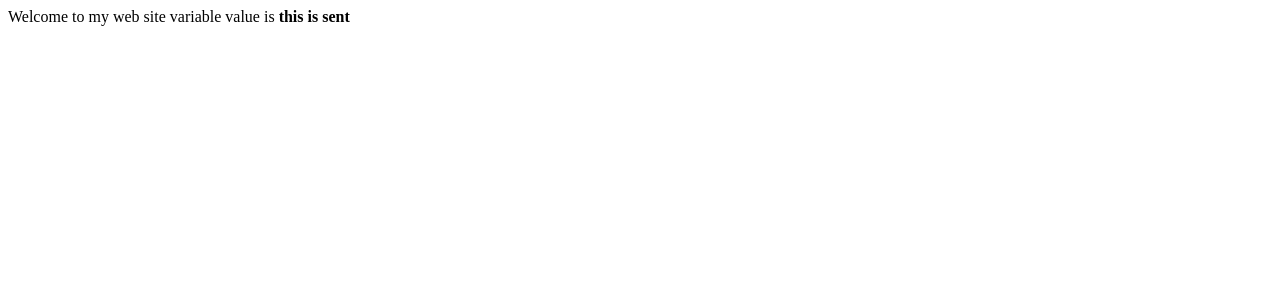
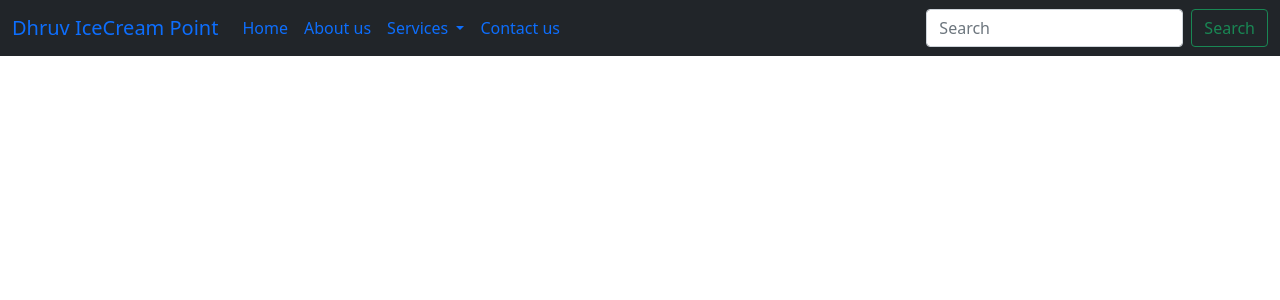
Before and after one commit to DhruvRathod7/Dhruvpython, a Django app: page / in a window 1280 px wide. Shown: the top 300 px of the page. Run offline with Django 4.2, Linux system fonts and the light colour scheme.

Commit message:
implement adminpanel  and bootstrap

```diff
--- a/Django/Dhruv/templates/index.html
+++ b/Django/Dhruv/templates/index.html
@@ -1,12 +1,64 @@
-<!DOCTYPE html>
+<!doctype html>
 <html lang="en">
-<head>
-    <meta charset="UTF-8" />
-    <meta name="viewport" content="width-device-width, initial-scale=1.0">
-    <title>this is test page</title>
-</head>
-<body>
-    Welcome to my web site
-    variable value is <b> {{ variable }}  </b>
-</body>
+  <head>
+    <!-- Required meta tags -->
+    <meta charset="utf-8">
+    <meta name="viewport" content="width=device-width, initial-scale=1">
+
+    <!-- Bootstrap CSS -->
+    <link href="https://cdn.jsdelivr.net/npm/bootstrap@5.1.3/dist/css/bootstrap.min.css" rel="stylesheet" integrity="sha384-1BmE4kWBq78iYhFldvKuhfTAU6auU8tT94WrHftjDbrCEXSU1oBoqyl2QvZ6jIW3" crossorigin="anonymous">
+
+    <title>Dhruv IceCream Point</title>
+  </head>
+  <body>
+    <nav class="navbar navbar-expand-lg navbar-blue bg-dark">
+        <div class="container-fluid">
+          <a class="navbar-brand" href="#">Dhruv IceCream Point</a>
+          <button class="navbar-toggler" type="button" data-bs-toggle="collapse" data-bs-target="#navbarSupportedContent" aria-controls="navbarSupportedContent" aria-expanded="false" aria-label="Toggle navigation">
+            <span class="navbar-toggler-icon"></span>
+          </button>
+          <div class="collapse navbar-collapse" id="navbarSupportedContent">
+            <ul class="navbar-nav me-auto mb-2 mb-lg-0">
+              <li class="nav-item">
+                <a class="nav-link active" aria-current="page" href="/">Home</a>
+              </li>
+              <li class="nav-item">
+                <a class="nav-link" href="/about">About us</a>
+              </li>
+              <li class="nav-item dropdown">
+                <a class="nav-link dropdown-toggle" href="/services" id="navbarDropdown" role="button" data-bs-toggle="dropdown" aria-expanded="false">
+                  Services
+                </a>
+                <ul class="dropdown-menu" aria-labelledby="navbarDropdown">
+                  <li><a class="dropdown-item" href="/services">Ice Cream</a></li>
+                  <li><a class="dropdown-item" href="#">Cold drinks</a></li>
+                  <li><hr class="dropdown-divider">
+                </li>
+                  <li><a class="dropdown-item" href="#">Family Pack</a></li>
+                </ul>
+              </li>
+              <li class="nav-item">
+                <a class="nav-link" href="/contact">Contact us</a>
+              </li>
+
+            </ul>
+            <form class="d-flex">
+              <input class="form-control me-2" type="search" placeholder="Search" aria-label="Search">
+              <button class="btn btn-outline-success" type="submit">Search</button>
+            </form>
+          </div>
+        </div>
+      </nav>
+
+    <!-- Optional JavaScript; choose one of the two! -->
+
+    <!-- Option 1: Bootstrap Bundle with Popper -->
+    <script src="https://cdn.jsdelivr.net/npm/bootstrap@5.1.3/dist/js/bootstrap.bundle.min.js" integrity="sha384-ka7Sk0Gln4gmtz2MlQnikT1wXgYsOg+OMhuP+IlRH9sENBO0LRn5q+8nbTov4+1p" crossorigin="anonymous"></script>
+
+    <!-- Option 2: Separate Popper and Bootstrap JS -->
+    <!--
+    <script src="https://cdn.jsdelivr.net/npm/@popperjs/core@2.10.2/dist/umd/popper.min.js" integrity="sha384-7+zCNj/IqJ95wo16oMtfsKbZ9ccEh31eOz1HGyDuCQ6wgnyJNSYdrPa03rtR1zdB" crossorigin="anonymous"></script>
+    <script src="https://cdn.jsdelivr.net/npm/bootstrap@5.1.3/dist/js/bootstrap.min.js" integrity="sha384-QJHtvGhmr9XOIpI6YVutG+2QOK9T+ZnN4kzFN1RtK3zEFEIsxhlmWl5/YESvpZ13" crossorigin="anonymous"></script>
+    -->
+  </body>
 </html>
```
